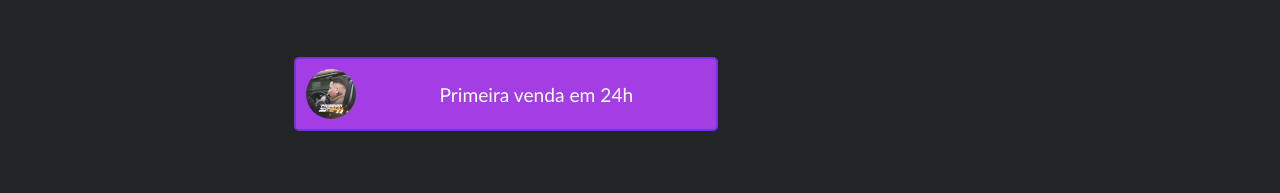
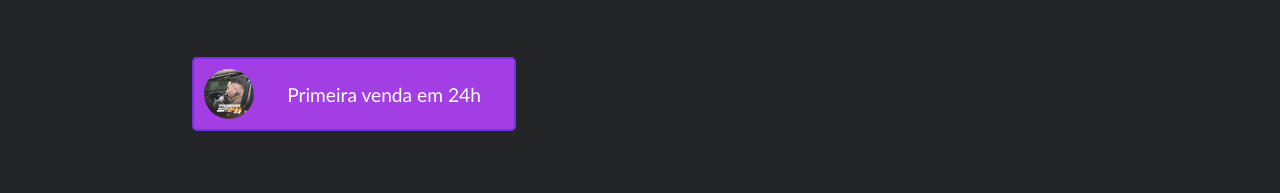
Before and after one commit to KarinaFort/page-de-vendas, a plain HTML site: page index.html in a window 1280 px wide. Shown: the part 707-900 px from the top of the page. Drawn offline with nearby package versions, Linux system fonts and the light colour scheme.

Commit message:
correcao

```diff
--- a/style.css
+++ b/style.css
@@ -453,10 +453,10 @@ footer{
 
 
 .custom-button {
-margin-left: 23%;
+margin-left: 15%;
   display: flex;
   align-items: center;
-  width: 400px;
+  width: 300px;
   padding: 10px;
   border: 2px solid #7434db;
   border-radius: 5px;
```
